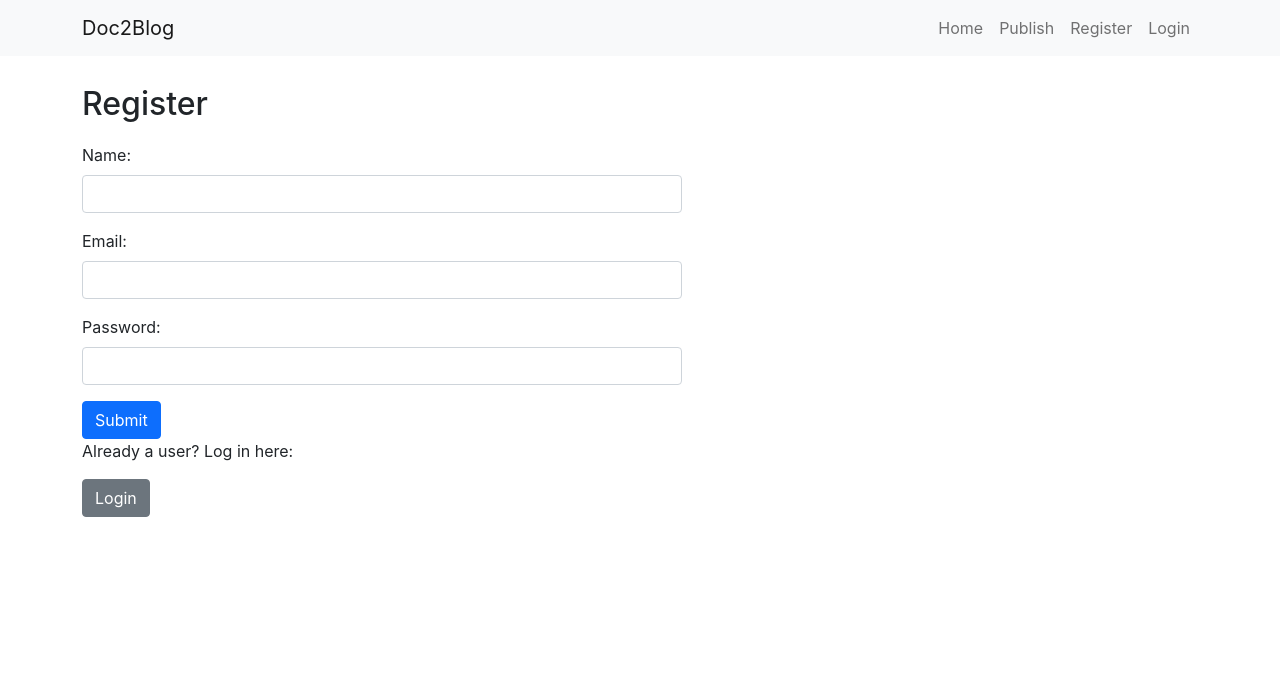
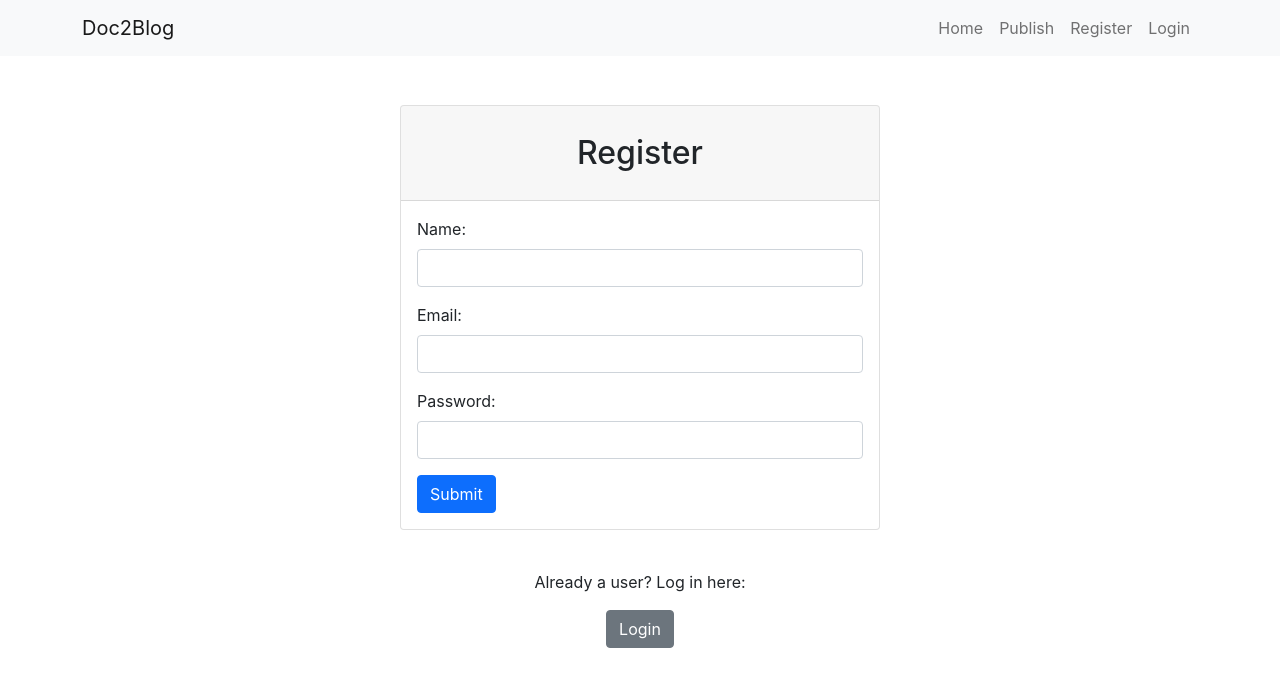
Before and after one commit to tamiragun/Doc2Blog, a React (Create React App) app in the folder src/client/: page /register in a window 1280 px wide. Shown: the top 686 px of the page. Built offline with nearby package versions, Linux system fonts and the light colour scheme.

Commit message:
Styling of login and register pages

```diff
--- a/src/client/package.json
+++ b/src/client/package.json
@@ -7,6 +7,7 @@
     "@testing-library/jest-dom": "^5.11.4",
     "@testing-library/react": "^11.1.0",
     "@testing-library/user-event": "^12.1.10",
+    "bootstrap-material-design-icons": "2.2.0",
     "react": "^17.0.2",
     "react-bootstrap": "^2.1.2",
     "react-dom": "^17.0.2",
--- a/src/client/src/components/Deadlines.js
+++ b/src/client/src/components/Deadlines.js
@@ -3,7 +3,7 @@ import DeadlineForm from "./DeadlineForm";
 import Button from "react-bootstrap/Button";
 import Table from "react-bootstrap/Table";
 import { useNavigate } from "react-router";
-import MaterialIcon from "react-google-material-icons";
+//import MaterialIcon from "react-google-material-icons";
 import "./Deadlines.css";
 
 const Deadlines = () => {
@@ -95,7 +95,7 @@ const Deadlines = () => {
           >
             Upload draft
           </Button>
-          <MaterialIcon icon="file_upload" size={36} />
+          {/* <MaterialIcon icon="file_upload" size={36} /> */}
         </td>
         <td style={{ width: 140 }} className="text-center">
           <Button
--- /dev/null
+++ b/src/client/src/components/Login.css
@@ -0,0 +1,7 @@
+.switch-register {
+  margin-top: 40px;
+}
+
+.login-form {
+  margin-top: 40px;
+}
--- a/src/client/src/components/Login.js
+++ b/src/client/src/components/Login.js
@@ -5,6 +5,8 @@ import { useNavigate } from "react-router-dom";
 import Form from "react-bootstrap/Form";
 import Button from "react-bootstrap/Button";
 import Alert from "react-bootstrap/Alert";
+import Card from "react-bootstrap/Card";
+import "./Login.css";
 
 export const Login = (props) => {
   // Use navigate to be able to link to other Routes.
@@ -82,7 +84,11 @@ export const Login = (props) => {
       ) : (
         // Otherwise, display the login form
         <div>
+          <Card className="mx-auto" style={{ "max-width": "30rem" }}>
+            <Card.Header className="text-center">
               <h2>Log in</h2>
+            </Card.Header>
+            <Card.Body>
               <div className="form-card">
                 <Form onSubmit={handleSubmit}>
                   <div className="form-fields">
@@ -105,7 +111,7 @@ export const Login = (props) => {
                         name="password"
                         value={password}
                         onChange={handleChange}
-                    requried
+                        required
                       ></Form.Control>
                     </Form.Group>
 
@@ -115,11 +121,15 @@ export const Login = (props) => {
                   </div>
                 </Form>
               </div>
+            </Card.Body>
+          </Card>
           {/*Allow the user to switch to the registration page instead */}
+          <div className="switch-register text-center">
             <p>Not a user yet? Register here:</p>
             <Button variant="secondary" onClick={() => navigate("/register")}>
               Register
             </Button>
+          </div>
         </div>
       )}
     </div>
--- /dev/null
+++ b/src/client/src/components/Register.css
@@ -0,0 +1,7 @@
+.switch-login {
+  margin-top: 40px;
+}
+
+.register-form {
+  margin-top: 40px;
+}
--- a/src/client/src/components/Register.js
+++ b/src/client/src/components/Register.js
@@ -4,7 +4,9 @@ import React, { useState } from "react";
 import { useNavigate } from "react-router-dom";
 import Form from "react-bootstrap/Form";
 import Button from "react-bootstrap/Button";
+import Card from "react-bootstrap/Card";
 import Alert from "react-bootstrap/Alert";
+import "./Register.css";
 
 export const Register = (props) => {
   // Use navigate to be able to link to other Routes.
@@ -94,7 +96,11 @@ export const Register = (props) => {
       ) : (
         // Otherwise, display the registration form
         <div>
+          <Card className="mx-auto" style={{ "max-width": "30rem" }}>
+            <Card.Header className="text-center">
               <h2>Register</h2>
+            </Card.Header>
+            <Card.Body>
               <div className="form-card">
                 <Form onSubmit={handleSubmit}>
                   <div className="form-fields">
@@ -120,7 +126,10 @@ export const Register = (props) => {
                       ></Form.Control>
                     </Form.Group>
 
-                <Form.Group className="mb-3" controlId="formRegisterPassword">
+                    <Form.Group
+                      className="mb-3"
+                      controlId="formRegisterPassword"
+                    >
                       <Form.Label>Password:</Form.Label>
                       <Form.Control
                         type="text"
@@ -137,11 +146,15 @@ export const Register = (props) => {
                   </div>
                 </Form>
               </div>
+            </Card.Body>
+          </Card>
           {/*Allow the user to switch to the login page instead */}
+          <div className="switch-login text-center">
             <p>Already a user? Log in here:</p>
             <Button variant="secondary" onClick={() => navigate("/login")}>
               Login
             </Button>
+          </div>
         </div>
       )}
     </div>
```
Also changed, not shown: 1 other file (tests, documents, lock files or other folders). Lines whose indentation alone changed are shown as unchanged.
